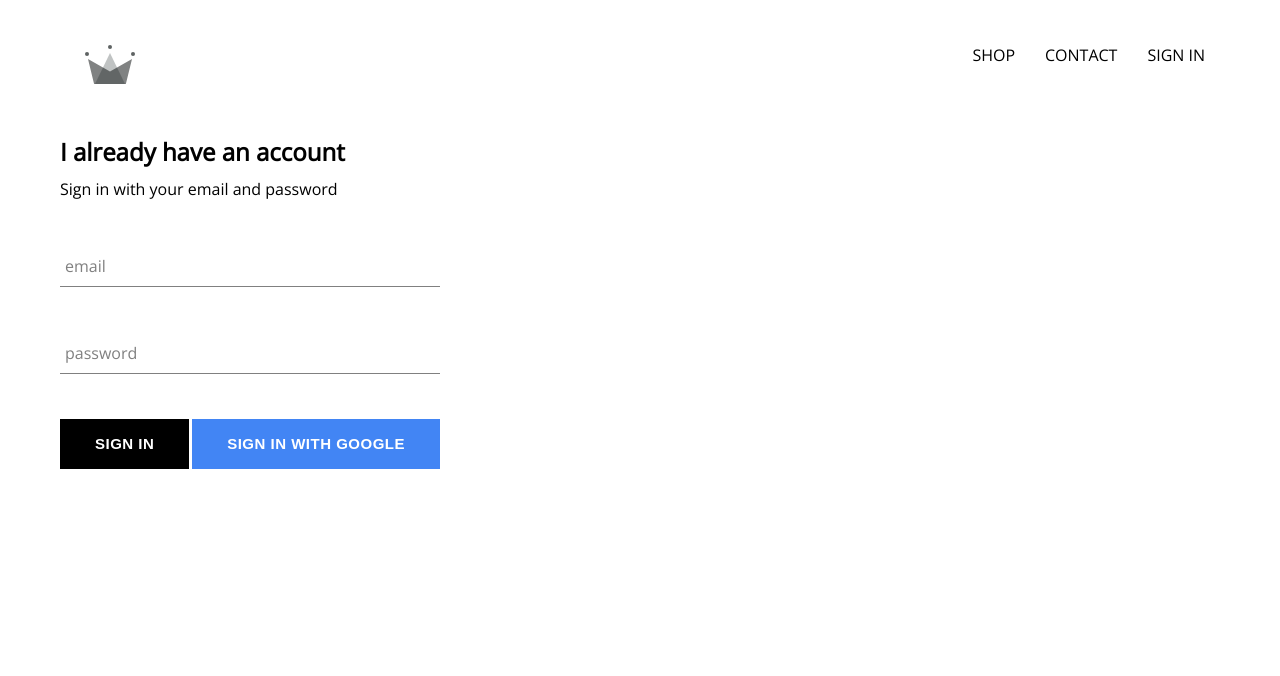
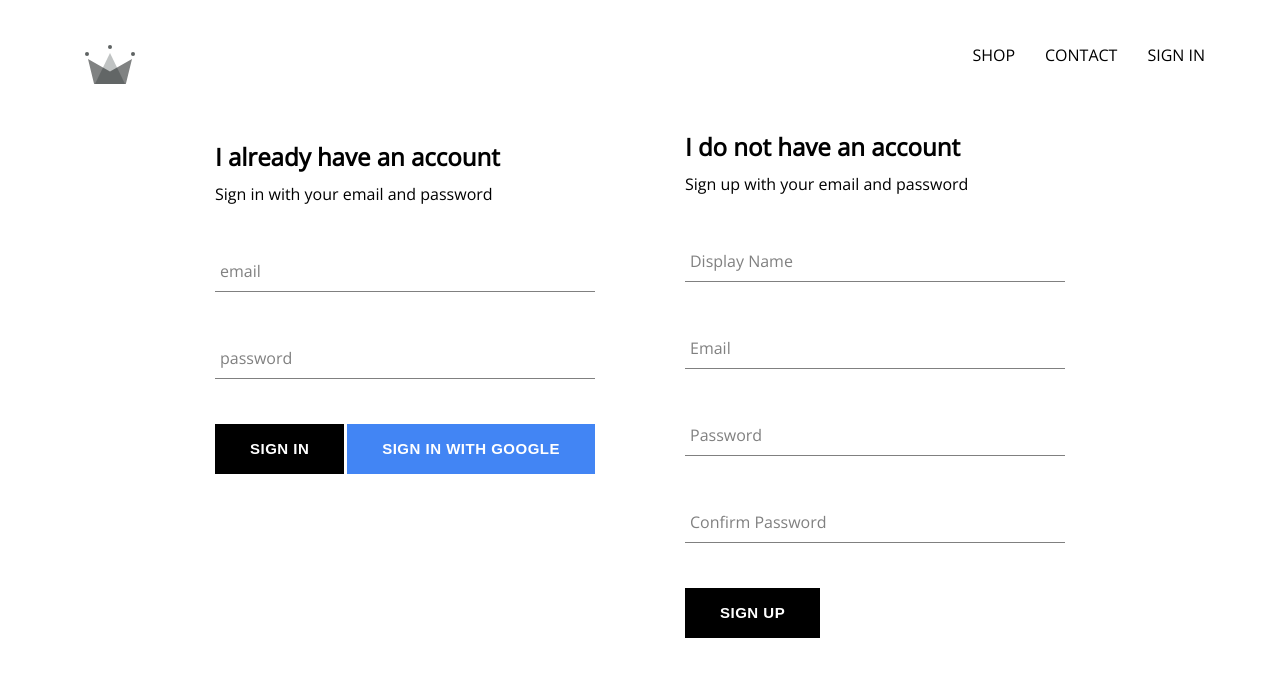
Before and after one commit to AnastasiiaChaplits/crwn-clothing-app, a React (Create React App) app: page /signin in a window 1280 px wide. Shown: the top 676 px of the page. Built offline with nearby package versions, Linux system fonts and the light colour scheme; no server answers; a web font is replaced by a local one.

Commit message:
create SignUp component and functionality

```diff
--- /dev/null
+++ b/src/components/SignUp/SignUp.jsx
@@ -0,0 +1,98 @@
+import { Component } from "react";
+import { FormInput, CustomButton } from "../index";
+
+import { auth, createUserProfileDocument } from "../../firebase/utils";
+import "./styles.scss";
+
+class SignUp extends Component {
+  constructor() {
+    super();
+
+    this.state = {
+      displayName: "",
+      email: "",
+      password: "",
+      confirmPassword: "",
+    };
+  }
+
+  handleSubmit = async (event) => {
+    event.preventDefault();
+
+    const { displayName, email, password, confirmPassword } = this.state;
+
+    if (password !== confirmPassword) {
+      alert("passwords do not match");
+      return;
+    }
+
+    try {
+      const { user } = await auth.createUserWithEmailAndPassword(
+        email,
+        password
+      );
+      await createUserProfileDocument(user, { displayName });
+      this.setState({
+        displayName: "",
+        email: "",
+        password: "",
+        confirmPassword: "",
+      });
+    } catch (error) {
+      console.log(error);
+    }
+  };
+
+  handleChange = (event) => {
+    const { name, value } = event.target;
+
+    this.setState({ [name]: value });
+  };
+
+  render() {
+    const { displayName, email, password, confirmPassword } = this.state;
+    return (
+      <div className="sign-up">
+        <h2 className="title">I do not have an account</h2>
+        <span>Sign up with your email and password</span>
+        <form className="sign-up-form" onSubmit={this.handleSubmit}>
+          <FormInput
+            type="text"
+            name="displayName"
+            value={displayName}
+            onChange={this.handleChange}
+            label="Display Name"
+            required
+          />
+          <FormInput
+            type="email"
+            name="email"
+            value={email}
+            onChange={this.handleChange}
+            label="Email"
+            required
+          />
+          <FormInput
+            type="password"
+            name="password"
+            value={password}
+            onChange={this.handleChange}
+            label="Password"
+            required
+          />
+          <FormInput
+            type="password"
+            name="confirmPassword"
+            value={confirmPassword}
+            onChange={this.handleChange}
+            label="Confirm Password"
+            required
+          />
+          <CustomButton type="submit">SIGN UP</CustomButton>
+        </form>
+      </div>
+    );
+  }
+}
+
+export default SignUp;
--- /dev/null
+++ b/src/components/SignUp/styles.scss
@@ -0,0 +1,9 @@
+.sign-up {
+  display: flex;
+  flex-direction: column;
+  width: 380px;
+
+  .title {
+    margin: 10px 0;
+  }
+}
--- a/src/components/index.js
+++ b/src/components/index.js
@@ -6,3 +6,4 @@
 export { default as SignIn } from "./SignIn/SignIn";
 export { default as FormInput } from "./FormInput/FormInput";
 export { default as CustomButton } from "./CustomButton/CustomButton";
+export { default as SignUp } from "./SignUp/SignUp";
--- a/src/pages/SignInAndSignUpPage/SignInAndSignUpPage.jsx
+++ b/src/pages/SignInAndSignUpPage/SignInAndSignUpPage.jsx
@@ -1,9 +1,10 @@
 import "./styles.scss";
-import { SignIn } from "../../components";
+import { SignIn, SignUp } from "../../components";
 
 const SignInAndSignUpPage = () => (
   <div className="sign-in-and-sign-up">
     <SignIn />
+    <SignUp />
   </div>
 );
 
--- a/src/pages/SignInAndSignUpPage/styles.scss
+++ b/src/pages/SignInAndSignUpPage/styles.scss
@@ -0,0 +1,6 @@
+.sign-in-and-sign-up {
+  width: 850px;
+  display: flex;
+  justify-content: space-between;
+  margin: 30px auto;
+}
```
